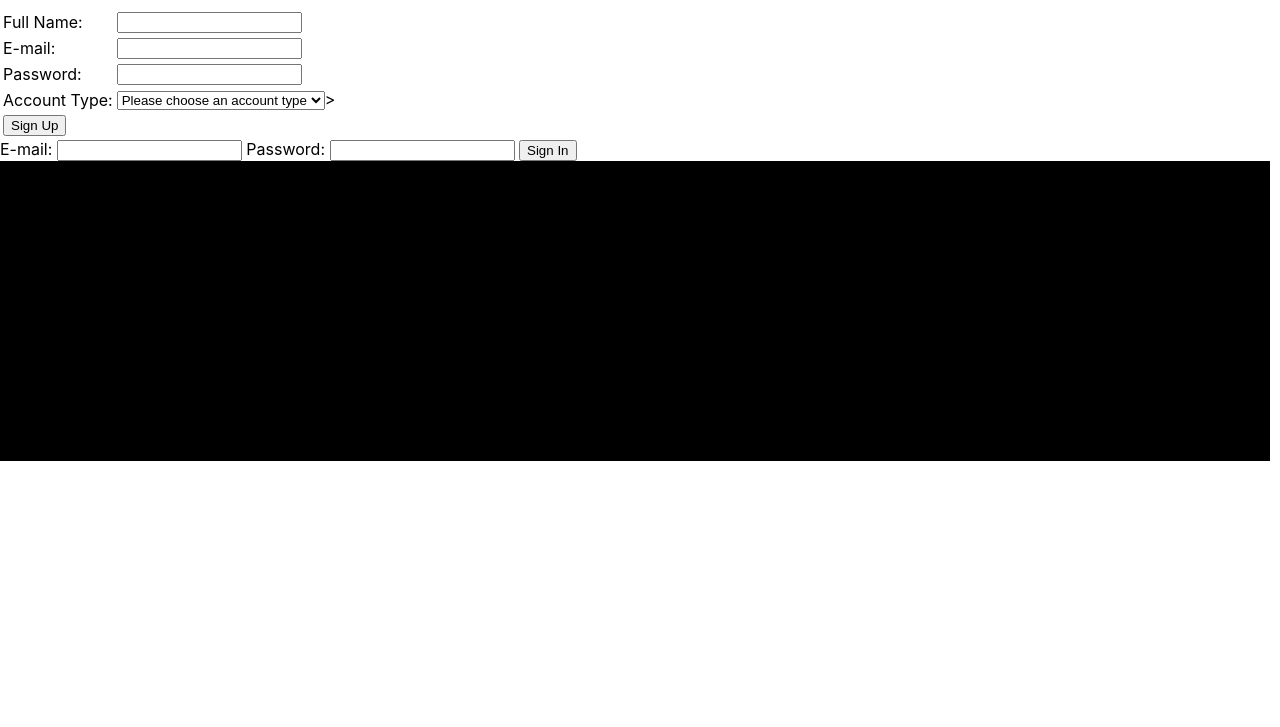
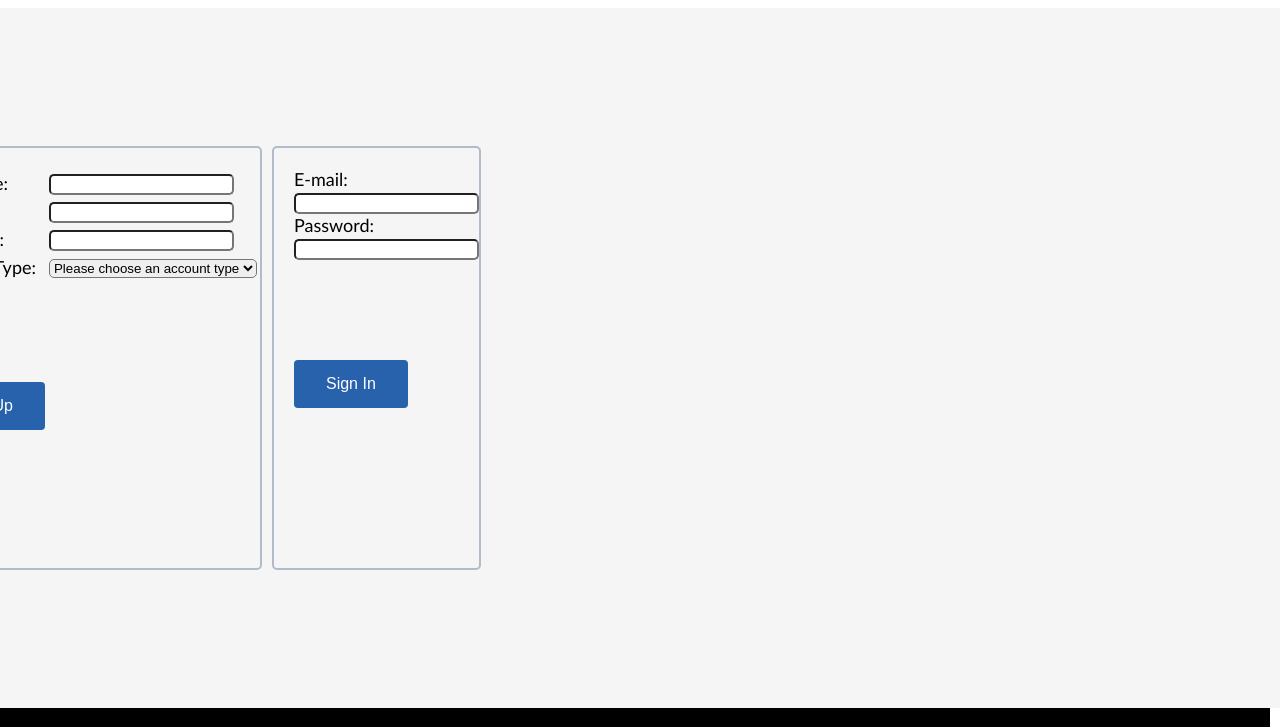
Before and after one commit to hue-truong/326-04-lumberjacks, a website: page frontend/html/registration.html in a window 1280 px wide. Shown: the part 73-800 px from the top of the page. Drawn offline with Linux system fonts and the light colour scheme.

Commit message:
Registration page initial ccs and js functionality

```diff
--- /dev/null
+++ b/frontend/css/registration.css
@@ -0,0 +1,37 @@
+.content-container{
+    display: flex;
+    justify-content: center;
+    height: 700px;
+    margin-right: -10px;
+    padding-right: 900px;
+    background-color: rgb(245, 245, 245);
+    gap: 10px;
+    align-items: center;
+}
+
+.regitem {
+    border: 2px solid rgb(178, 187, 202);
+    border-radius: 5px;
+    background-color: rgb(245, 245, 245);
+    height: 400px;
+    width: 400px;
+    padding-left: 20px;
+    padding-top: 20px;
+    font-size: large;
+    font-family: 'Trebuchet MS', 'Lucida Sans Unicode', 'Lucida Grande', 'Lucida Sans', Arial, sans-serif;
+
+}
+
+.button{
+    color: white;
+    background-color: rgb(40, 97, 172);
+    margin-block-start: 100px;
+}
+
+.infobox{
+    border-radius: 5px;
+}
+
+.invalid{
+    border: 2px solid rgb(255, 0, 0);
+}
--- a/frontend/html/registration.html
+++ b/frontend/html/registration.html
@@ -3,7 +3,7 @@
 <head>
     <title>Lancer</title>
     <link rel="stylesheet" href="/css/main.css">
-    <link rel="stylesheet" href="/css/contact.css">
+    <link rel="stylesheet" href="/css/registration.css">
     <script src="/js/registration.js" type="module" ></script>
 </head>
 
@@ -21,26 +21,26 @@
             <table>
                 <tr>
                     <td><label for="name">Full Name:</label></td>
-                    <td><input type="text" id="name"></td>
+                    <td><input class="infobox" type="text" id="name"></td>
                 </tr>
                 <tr>
                     <td><label for="email1">E-mail:</label></td>
-                    <td><input type="text" id="email1"></td>
+                    <td><input class="infobox" type="text" id="email1"></td>
                 </tr>
                 <tr>
                     <td><label for="password1">Password:</label></td>
-                    <td><input type="password" id="password1"></td>
+                    <td><input class="infobox" type="password" id="password1"></td>
                 </tr>
                 <tr>
                     <td><label for="account-type">Account Type:</label></td>
-                    <td><select name="choice" id="account-type">
+                    <td><select class="infobox" name="choice" id="account-type">
                         <option value="">Please choose an account type</option>
                         <option value="user">User</option>
                         <option value="company">Company</option>
-                    </select>></td>
+                    </select></td>
                 </tr>
                 <tr>
-                    <td><input type="button" id="signup-button" value="Sign Up"></td>
+                    <td><input class="button" type="button" id="signup-button" value="Sign Up"></td>
                 </tr>
 
             </table>
@@ -48,14 +48,14 @@
         <div class="regitem" id="signin">
             <tr>
                 <td><label for="email2">E-mail:</label></td>
-                <td><input type="text" id="email2"></td>
+                <td><input class="infobox" type="text" id="email2"></td><br>
             </tr>
             <tr>
                 <td><label for="password2">Password:</label></td>
-                <td><input type="password" id="password2"></td>
+                <td><input class="infobox" type="password" id="password2"></td><br>
             </tr>
             <tr>
-                <td><input type="button" id="signin-button" value="Sign In"></td>
+                <td><input class="button" type="button" id="signin-button" value="Sign In"></td>
             </tr>
         </div>
 
--- a/frontend/js/registration.js
+++ b/frontend/js/registration.js
@@ -8,7 +8,7 @@ const signinEmail = document.getElementById("email2");
 const signinPassword = document.getElementById("password2");
 const signinButton = document.getElementById("signin-button");
 
-signupButton.addEventListener("click", ()=>{
+signupButton.addEventListener("click", async()=>{
     if(signupName.value.length !== 0 &&
         signupEmail.value.length !== 0 &&
         signupPassword.value.length !== 0 &&
@@ -25,30 +25,33 @@ signupButton.addEventListener("click", ()=>{
                 }
             }
             else{
-                console.error("Password should be at least 8-characers long.");
+                signupPassword.classList.add("invalid");
+                alert("Password should be at least 8-characers long.");
             }
         }
         else{
-            console.error("Not a valid e-mail address. Should look like example@lancer.com");
+            signupEmail.classList.add("invalid");
+            alert("Not a valid e-mail address. Should look like example@lancer.com");
         }
     }
     else{
-        console.error("Incomplete or missing credentials.");
+        alert("Incomplete or missing credentials.");
     }
 });
 
-signinButton.addEventListener("click", ()=>{
+signinButton.addEventListener("click", async()=>{
     if(signinEmail.value.length !== 0 &&
         signinPassword.value.length !== 0){
         if(regexTest(signinEmail.value)){ //if email regex works
             await signInRequest(signinEmail, signinPassword);
         }
         else{
-            console.error("Not a valid e-mail address. Should look like example@lancer.com");
+            signinEmail.classList.add("invalid");
+            alert("Not a valid e-mail address. Should look like example@lancer.com");
         }
     }
     else{
-        console.error("Incomplete or missing credentials.");
+        alert("Incomplete or missing credentials.");
     }
 });
 
```
